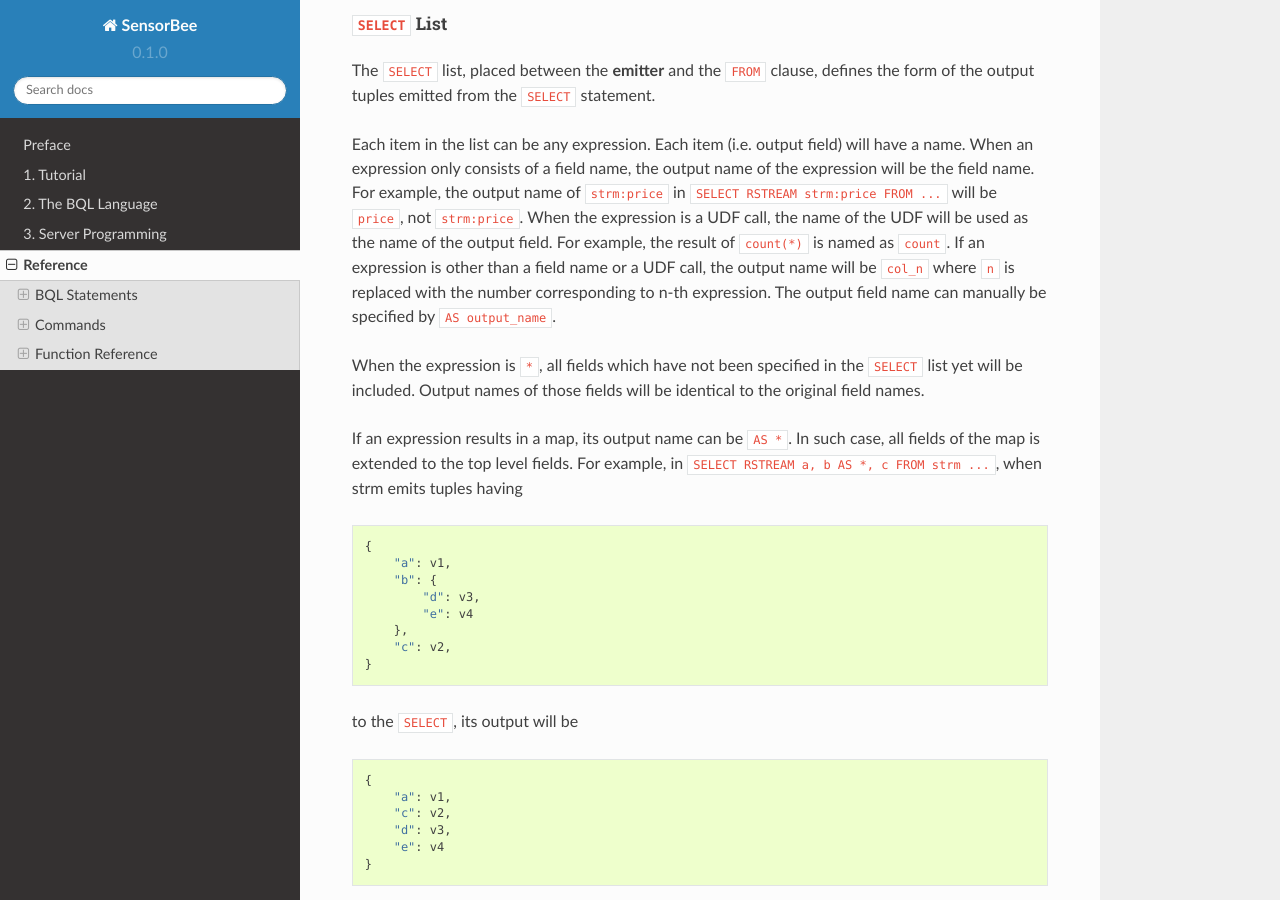
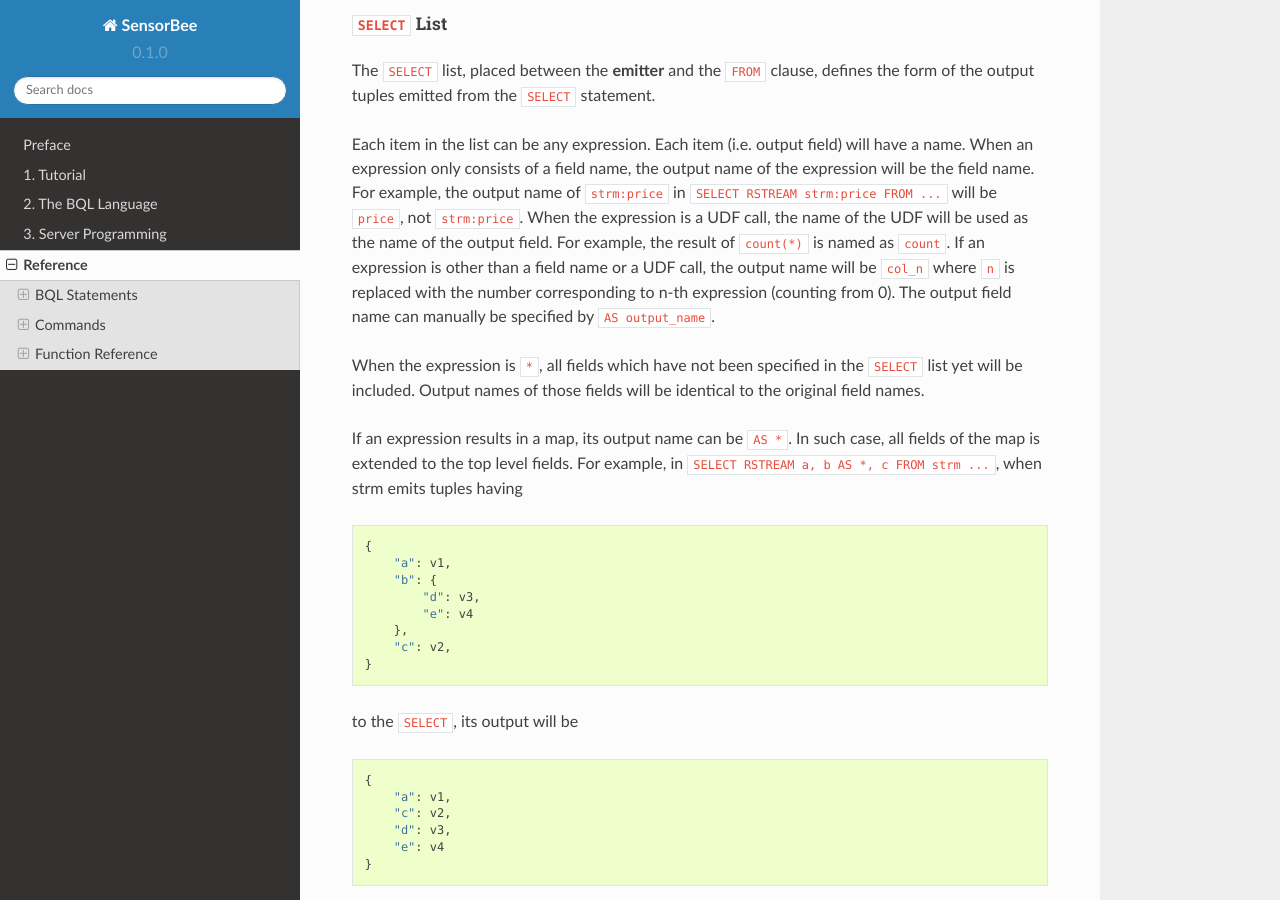
Before and after one commit to sensorbee/docs, a Sphinx documentation site: the page built from source/ref.rst, in a window 1280 px wide and 900 px high, scrolled down 17555 px. Built offline with Sphinx 7.4.7 and the Read the Docs theme 2.0.0, drawn with Linux system fonts in a browser that asks for light colours.

Commit message:
make col_* enumeration start from 0

```diff
--- a/source/ref/stmts/select.rst
+++ b/source/ref/stmts/select.rst
@@ -256,8 +256,8 @@ not ``strm:price``. When the expression is a UDF call, the name of the UDF
 will be used as the name of the output field. For example, the result of
 ``count(*)`` is named as ``count``. If an expression is other than a field
 name or a UDF call, the output name will be ``col_n`` where ``n`` is replaced
-with the number corresponding to n-th expression. The output field name can
-manually be specified by ``AS output_name``.
+with the number corresponding to n-th expression (counting from 0). The output
+field name can manually be specified by ``AS output_name``.
 
 When the expression is ``*``, all fields which have not been specified in the
 ``SELECT`` list yet will be included. Output names of those fields will be
```
Also changed, not shown: source/bql/queries.rst (+6 -6 lines).
